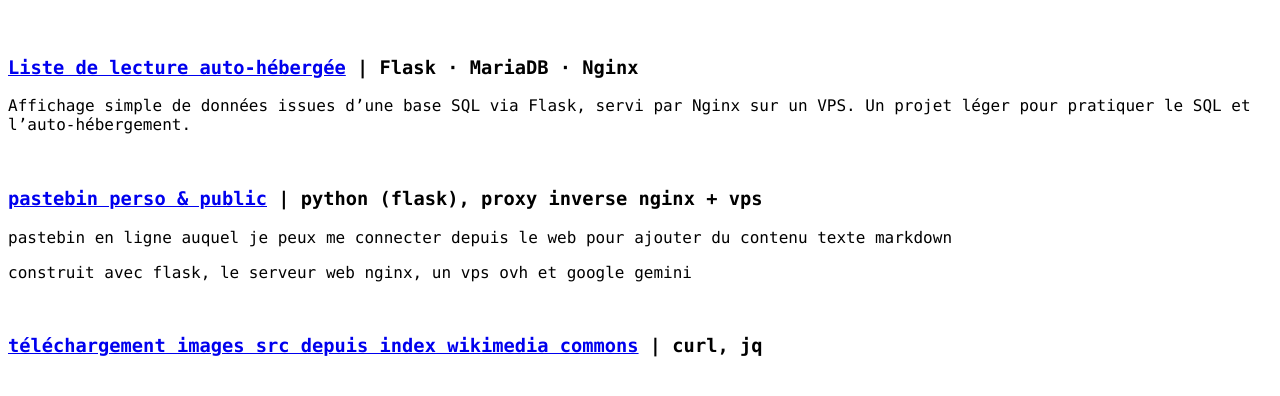
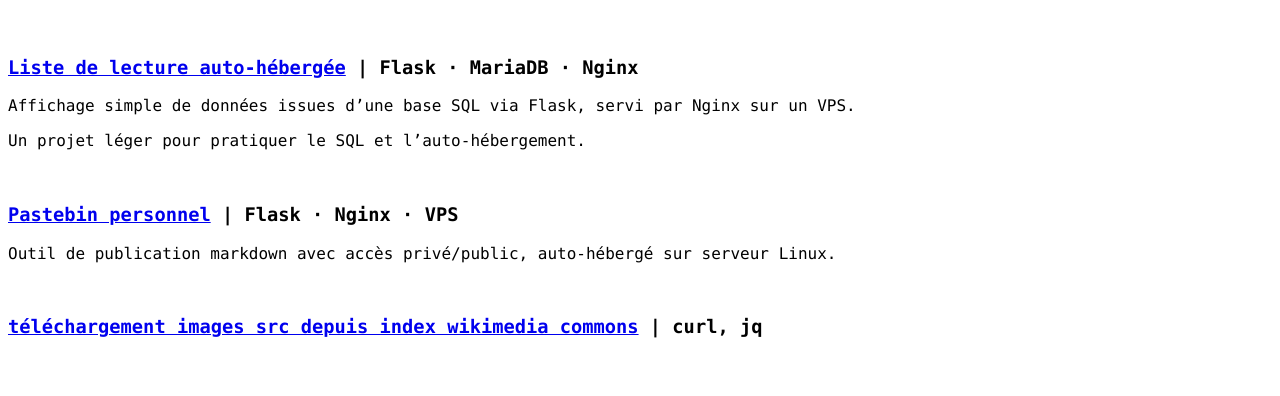
Before and after one commit to arthurlerayberthelot/page, a plain HTML site: page index.html in a window 1280 px wide. Shown: the part 62-458 px from the top of the page. Drawn offline with Linux system fonts and the light colour scheme.

Commit message:
Update index.html

```diff
--- a/index.html
+++ b/index.html
@@ -15,13 +15,13 @@
       <br>
       <div>
         <h3><a href="https://books.ajglb.fr">Liste de lecture auto-hébergée</a> | Flask · MariaDB · Nginx</h3>
-        <p>Affichage simple de données issues d’une base SQL via Flask, servi par Nginx sur un VPS. Un projet léger pour pratiquer le SQL et l’auto-hébergement.</p>
+        <p>Affichage simple de données issues d’une base SQL via Flask, servi par Nginx sur un VPS.</p>
+        <p>Un projet léger pour pratiquer le SQL et l’auto-hébergement.</p>
       </div>
       <br>
       <div>
-        <h3><a href="https://paste.ajglb.fr">pastebin perso & public</a> | python (flask), proxy inverse nginx + vps</h3>
-        <p>pastebin en ligne auquel je peux me connecter depuis le web pour ajouter du contenu texte markdown</p>
-        <p>construit avec flask, le serveur web nginx, un vps ovh et google gemini</p>
+        <h3><a href="https://paste.ajglb.fr">Pastebin personnel</a> | Flask · Nginx · VPS</h3>
+        <p>Outil de publication markdown avec accès privé/public, auto-hébergé sur serveur Linux.</p>
       </div>
       <br>
       <div>
```
